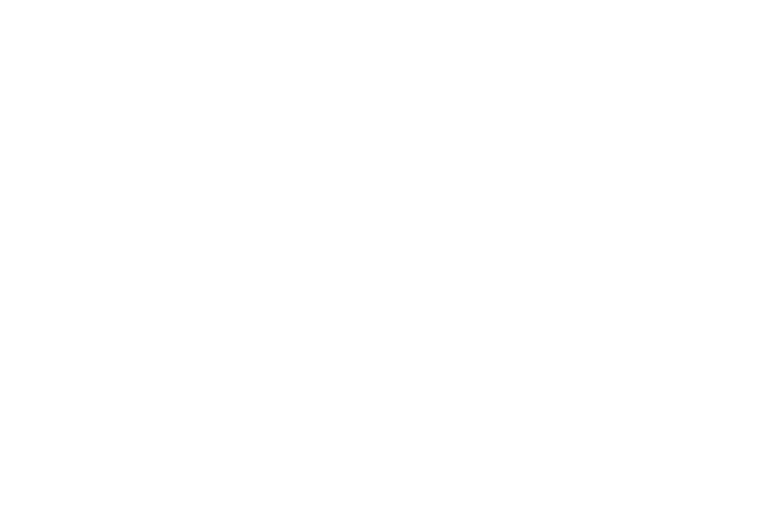
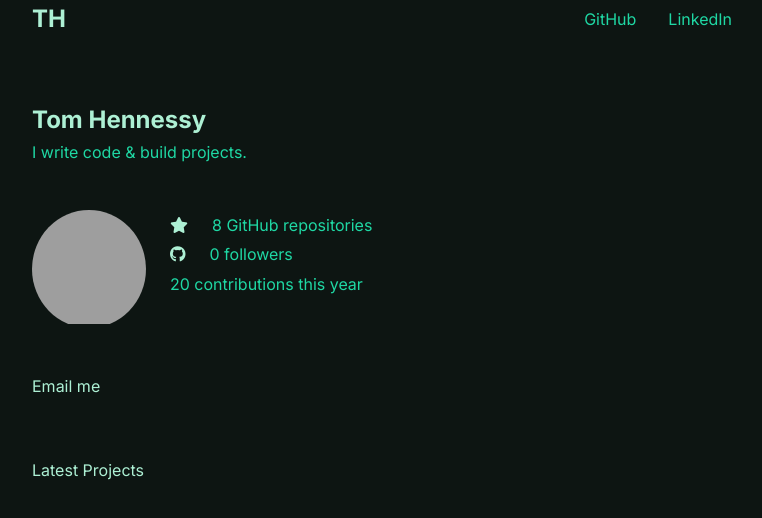
Before and after one commit to tomlhennessy/ultimate-web-portfolio, a plain HTML site: page index.html in a window 1280 px wide. Shown: the whole page, without its empty margins (258-1020 px from the left). Drawn offline with Linux system fonts and the light colour scheme; grey boxes are pictures that could not be loaded.

Commit message:
structured basic layout

```diff
--- a/index.html
+++ b/index.html
@@ -4,8 +4,58 @@
     <meta charset="UTF-8">
     <meta name="viewport" content="width=device-width, initial-scale=1.0">
     <title>Tom Hennessy 🔥</title>
+    <link rel="preconnect" href="https://fonts.googleapis.com">
+    <link rel="preconnect" href="https://fonts.gstatic.com" crossorigin>
+    <link href="https://fonts.googleapis.com/css2?family=Inter:wght@100..900&display=swap" rel="stylesheet">
+    <link rel="stylesheet" href="https://cdnjs.cloudflare.com/ajax/libs/font-awesome/6.5.1/css/all.min.css"
+        integrity="sha512-DTOQO9RWCH3ppGqcWaEA1BIZOC6xxalwEsw9c2QQeAIftl+Vegovlnee1c9QX4TctnWMn13TZye+giMm8e2LwA=="
+        crossorigin="anonymous" referrerpolicy="no-referrer" />
+    <link rel="stylesheet" href="styles.css" />
 </head>
 <body>
-
+    <header>
+        <h2>TH</h2>
+        <nav>
+            <a>GitHub</a>
+            <a>LinkedIn</a>
+        </nav>
+    </header>
+    <main>
+        <section>
+            <div class="nameContainer">
+                <h1>Tom Hennessy</h1>
+                <p class="darkerText">I write code & build projects.</p>
+            </div>
+            <div class="statsContainer">
+                <div class="imgContainer">
+                    <img src="https://media.licdn.com/dms/image/D4E03AQF6H8skPY4t5Q/profile-displayphoto-shrink_200_200/0/1708882586779?e=1714608000&v=beta&t=Jrm6xOFXRSr3VIUOMRMhwCDGZg1BSCFBXAo42KSB3lU" alt="profile-img"/>
+                </div>
+                <div class="stats">
+                    <div>
+                        <i class="fa-solid fa-star"></i>
+                        <p class="darkerText">8 GitHub repositories</p>
+                    </div>
+                    <div>
+                        <i class="fa-brands fa-github"></i>
+                        <p class="darkerText">0 followers</p>
+                    </div>
+                    <div>
+                        <p class="darkerText">20 contributions this year</p>
+                    </div>
+                    <div>
+                        <p class="darkerText"></p>
+                    </div>
+                </div>
+            </div>
+            <div>
+                <a>
+                    <p>Email me</p>
+                </a>
+            </div>
+        </section>
+        <section>
+            <p>Latest Projects</p>
+        </section>
+    </main>
 </body>
 </html>
--- a/styles.css
+++ b/styles.css
@@ -0,0 +1,104 @@
+:root {
+    --primary-color: #adf0d4;
+    --secondary-color: #1fd8a4;
+    --bg-color: #0d1512;
+}
+
+* {
+    margin: 0;
+    padding: 0;
+    box-sizing: border-box;
+    font-family: 'inter', sans-serif;
+    transition-duration: 200ms;
+}
+
+body {
+    background: var(--bg-color);
+    color: var(--primary-color);
+    min-height: 100vh;
+    display: flex;
+    flex-direction: column;
+    gap: 72px;
+    padding: 4px;
+}
+
+.darkerText {
+    color: var(--secondary-color);
+}
+
+header, main, footer {
+    max-width: 700px;
+    margin: 0 auto;
+    width: 100%;
+}
+
+header {
+    display: flex;
+    align-items: center;
+    justify-content: space-between;
+    gap: 14px;
+}
+
+nav {
+    color: var(--secondary-color);
+    display: flex;
+    align-items: center;
+    gap: 32px;
+}
+
+nav a {
+    cursor: pointer;
+}
+
+nav:hover {
+    opacity: 0.7;
+}
+
+main,
+section,
+.nameContainer {
+    display: flex;
+    flex-direction: column;
+}
+
+main {
+    gap: 64px;
+}
+
+section {
+    gap: 48px;
+}
+
+.nameContainer {
+    gap: 8px;
+}
+
+.statsContainer {
+    display: flex;
+    align-items: stretch;
+    gap: 24px;
+}
+
+.imgContainer {
+    border-radius: 100%;
+    max-width: 114px;
+    overflow: hidden;
+}
+
+.imgContainer img {
+    width: 100%;
+    aspect-ratio: 1/1;
+    object-fit: cover;
+}
+
+.stats {
+    display: flex;
+    flex-direction: column;
+}
+
+.stats div {
+    flex: 1;
+    display: flex;
+    align-items: center;
+    gap: 24px;
+}
```
